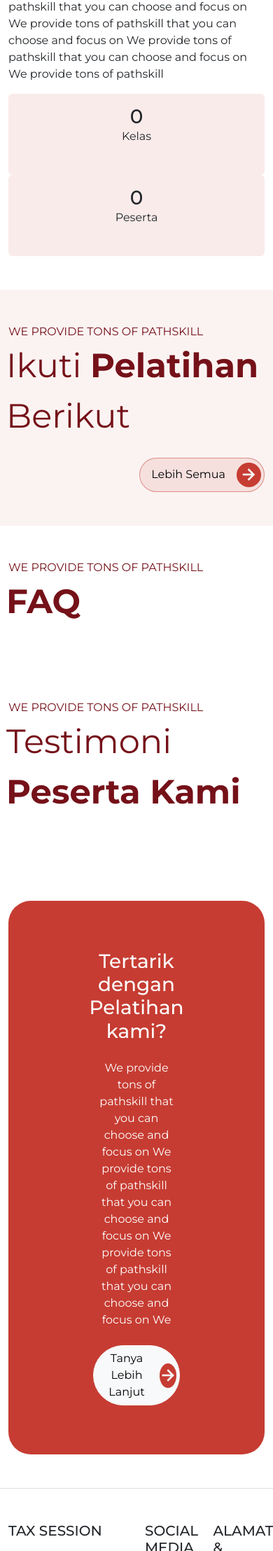
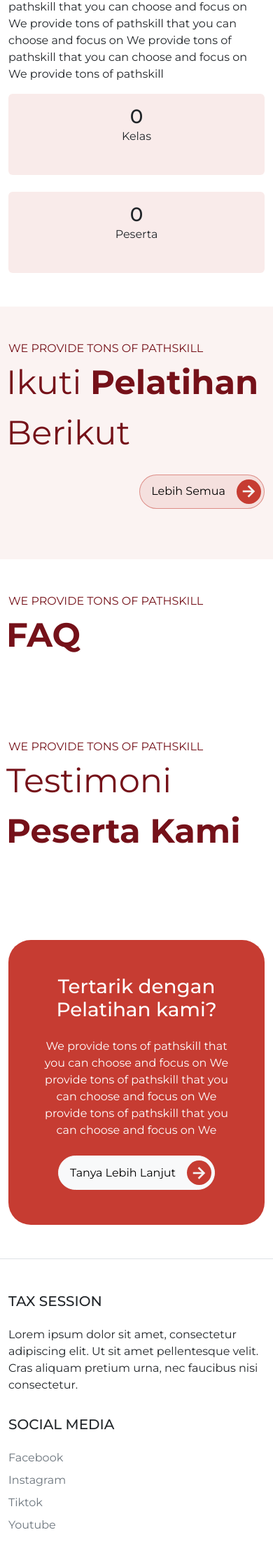
Before and after one commit to harkiramadhan/tax-session, a CodeIgniter app: page /database/ in a window 390 px wide. Shown: the part 1618-3834 px from the top of the page at 70% size. Run offline with CodeIgniter, Linux system fonts and the light colour scheme; data that the repository does not hold is empty; some libraries are stand-ins or nearby versions.

Commit message:
Fix Some View in Landing Page Guest

```diff
--- a/application/views/guest/landing.php
+++ b/application/views/guest/landing.php
@@ -5,11 +5,11 @@
         <div class="row">
             <div class="col-lg-6 d-flex align-items-center">
 
-                <div class="mx-5">
+                <div class="mx-5 justify-items-start">
                     <p class="text-uppercase text-white">We provide tons of pathskill</p>
                     <h1 class="text-white">The New Way to Achieve Good Skills</h1>
-                    <p class="text-white">We provide tons of pathskill that you can choose and focus on</p>
-                    <button class="btn btn-light btn-icon-session rounded-pill d-flex align-items-center px-1 ps-3">Lebih Lanjut<span class="material-symbols-outlined ms-3">arrow_forward</span></button>
+                    <p class="text-white mb-3">We provide tons of pathskill that you can choose and focus on</p>
+                    <a class="btn btn-light btn-icon-session rounded-pill d-flex align-items-center px-1 ps-3" href="<?= site_url('pelatihan') ?>" style="width: fit-content;">Lebih Lanjut<span class="material-symbols-outlined ms-3">arrow_forward</span></a>
                 </div>
 
             </div>
@@ -27,9 +27,9 @@
 <section id="partner" class="container container-extend py-5">
     <div class="list-partner d-flex justify-content-around align-items-center">
         <?php foreach($partners->result() as $pr){ ?>
-            <div>
+            <a href="<?= $pr->link ?>" target="_blank">
                 <img src="<?= base_url('uploads/partner/' . $pr->img) ?>" alt="">
-            </div>
+            </a>
         <?php } ?>
     </div>
 </section>
@@ -39,9 +39,9 @@
 <section id="banner">
     <div class="container container-extend list-banner">
         <?php foreach($banners->result() as $rb){ ?>
-            <div class="banner-item">
+            <a class="banner-item" href="<?= $pr->link ?>" target="_blank">
                 <img src="<?= base_url('uploads/banners/' . $rb->img) ?>" alt="">
-            </div>
+            </a>
         <?php } ?>
     </div>
 </section>
@@ -61,7 +61,7 @@
                 foreach($benefits->result() as $bnr){
             ?>
                 <div class="col-lg-4">
-                    <div class="card-benefit card border-0 p-3" <?= ($no == 2) ? 'style="background: #751119;"' : '' ?>>
+                    <div class="card-benefit card border-0 p-3 mb-lg-0 mb-4" <?= ($no == 2) ? 'style="background: #751119;"' : '' ?>>
                         <div class="card-body">
                             <img class="mb-5 <?= ($no == 2) ? 'text-white' : '' ?>" src="<?= base_url('uploads/benefit/' . $bnr->img) ?>" alt="">
                             <h4 class="mb-3 <?= ($no == 2) ? 'text-white' : '' ?>"><?= $bnr->judul ?></h4>
@@ -91,7 +91,7 @@
 
                 <div class="row statistik-list mb-0">
                     <div class="col-lg-6 col-12">
-                        <div class="card border-0 text-center p-3">
+                        <div class="card border-0 text-center p-3 mb-lg-0 mb-4">
                             <h1 class="mb-0">
                                 <?php
                                     $kelas = $this->db->get_where('pelatihan', ['status' => 1])->num_rows();
@@ -123,7 +123,7 @@
 <!-- DAFTAR PELATIHAN -->
 <section id="daftar-pelatihan" style="background: #FBF3F2;">
     <div class="container container-extend  py-5">
-        <div class="row">
+        <div class="row  mb-lg-0 mb-4">
             <div class="col-lg-7 pb-3">
                 <div class="head-section">
                     <p class="text-uppercase mb-0">We provide tons of pathskill</p>
@@ -138,7 +138,7 @@
         <div class="row">
             <?php foreach($class->result() as $cr){ ?>
                 <div class="col-lg-4">
-                    <div class="pelatihan-item card shadow border rounded-3">
+                    <div class="pelatihan-item card shadow border rounded-3 mb-lg-0 mb-3">
                         <img class="rounded shadow" src="<?= base_url('uploads/pelatihan/' . $cr->cover_img) ?>" alt="Cover Pelatihan">
                         <div class="card-body">
                             <span class="badge rounded-pill text-uppercase text-dark mb-2">Primary</span>
@@ -163,7 +163,7 @@
 <!-- FAQ -->
 <section id="daftar-faq">
     <div class="container container-extend py-5">
-        <div class="head-section">
+        <div class="head-section mb-lg-0 mb-3">
             <p class="text-uppercase mb-0">We provide tons of pathskill</p>
             <h1 class="ms--2"><span>FAQ</span></h1>
         </div>
@@ -205,7 +205,7 @@
                         <h5 class="mb-1"><?= $tr->nama ?></h5>
                         <p class="mb-3"><?= $tr->jabatan ?></p>
                     </div>
-                    <div class="d-flex align-items-center ms-5">
+                    <div class="d-flex align-items-center ms-lg-5 ms-0">
                         <p><?= $tr->deskripsi ?></p>
                     </div>
                 </div>
--- a/application/views/layout/guest/footer.php
+++ b/application/views/layout/guest/footer.php
@@ -3,14 +3,14 @@
             <div class="container container-extend">
                 <footer class="py-5">
                     <div class="row">
-                        <div class="col-5 col-md-5 mb-3">
+                        <div class="col-12 col-md-5 mb-3">
                             <h5 class="mb-4">TAX SESSION</h5>
                             <p>Lorem ipsum dolor sit amet, consectetur adipiscing elit. Ut sit amet pellentesque velit. Cras aliquam pretium urna, nec faucibus nisi consectetur.</p>
                         </div>
 
-                        <div class="col-1 col-md-1"></div>
+                        <div class="col-12 col-md-1"></div>
 
-                        <div class="col-3 col-md-3 mb-3">
+                        <div class="col-12 col-md-3 mb-3">
                             <h5 class="mb-4">SOCIAL MEDIA</h5>
                             <ul class="nav flex-column">
                             <li class="nav-item mb-2"><a href="<?= $setting->facebook ?>" class="nav-link p-0 text-muted">Facebook</a></li>
@@ -20,7 +20,7 @@
                             </ul>
                         </div>
 
-                        <div class="col-3 col-md-3 mb-3">
+                        <div class="col-12 col-md-3 mb-3">
                             <h5 class="mb-4">ALAMAT & KONTAK</h5>
                             <ul class="nav flex-column">
                             <li class="nav-item mb-2"><a href="#" class="nav-link p-0 text-muted">Ruko Dynasty Walk kav 29B/15, Jln Jalur Sutera, Alam Sutera, </a></li>
--- a/assets/css/guest/custom.css
+++ b/assets/css/guest/custom.css
@@ -417,4 +417,17 @@
         top: 0px;
         max-width: 100% !important;
     }
+
+    .tanyalebihlanjut-item {
+        background: #C63C32;
+        border-radius: 32px;
+        padding: 50px 40px;
+    }
+
+    .tanyalebihlanjut-item-pelatihan {
+        background: #C63C32;
+        border-radius: 32px;
+        padding: 34px 50px;
+    }
+
 }
```
Also changed, not shown: application/views/admin/beranda.php (+10 -13 lines), uploads/pembayaran/d43d092c1c87020eb5c8c77e4537769b.jpeg (added).
